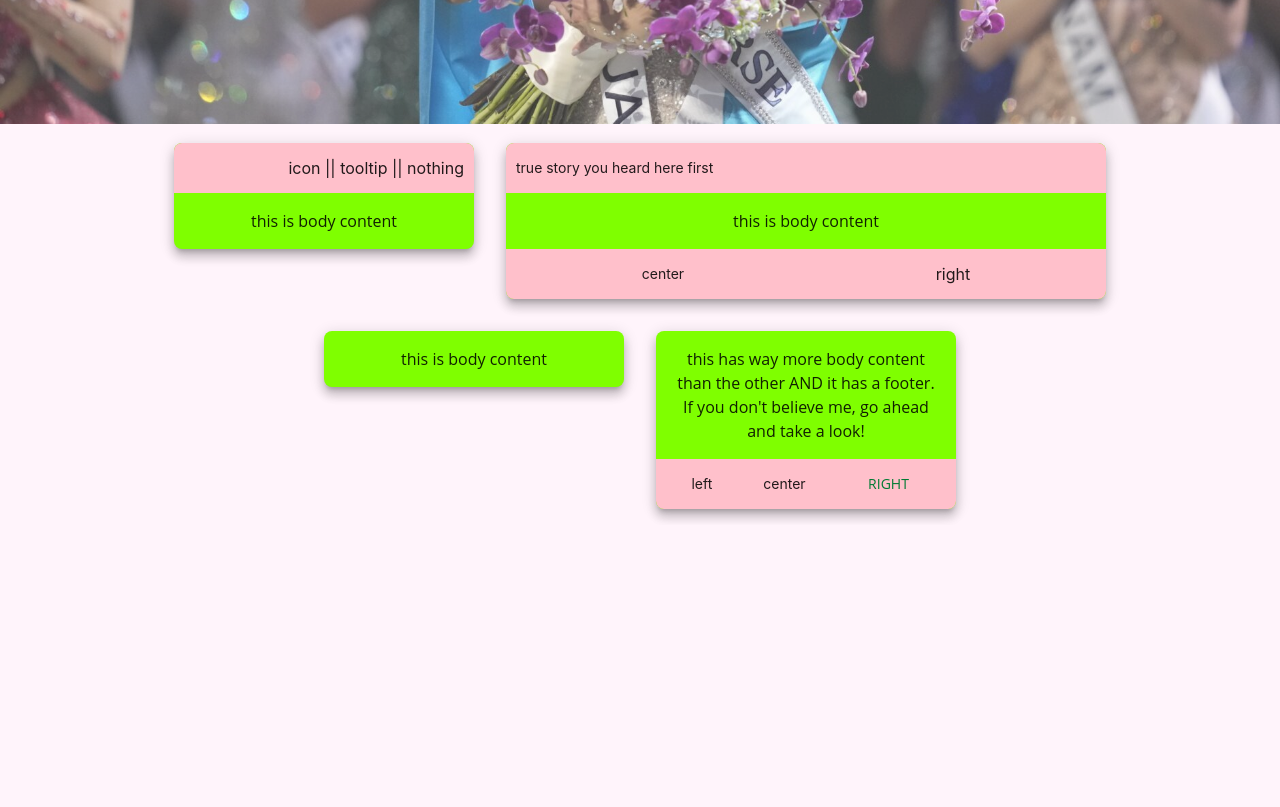
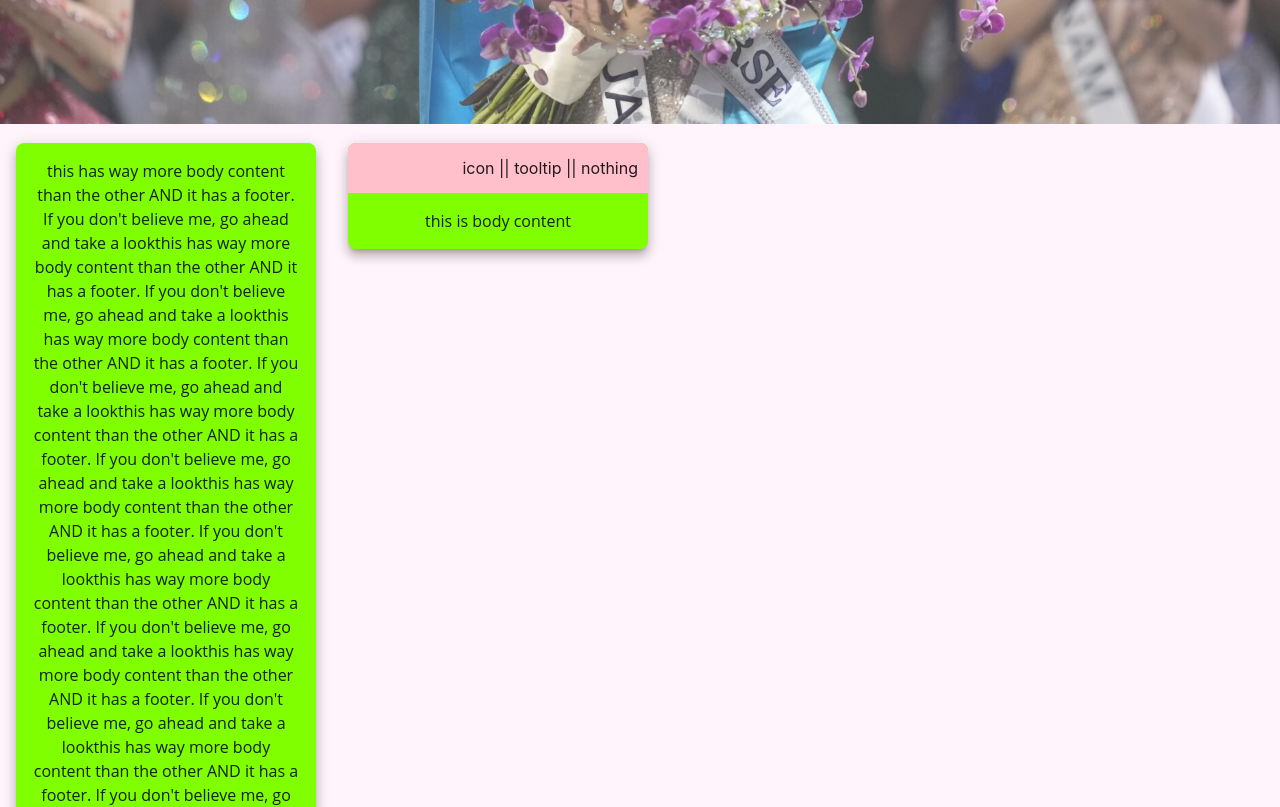
Before and after one commit to seanianking/pageantree, a React (Create React App) app in the folder client/: page / in a window 1280 px wide. Shown: the part 700-1507 px from the top of the page. Before the commit the page ends 1225 px from the top, so only its background shows below. Built offline with nearby package versions, Linux system fonts and the light colour scheme.

Commit message:
card grid setup complete

```diff
--- a/client/src/components/SimpleCard.js
+++ b/client/src/components/SimpleCard.js
@@ -38,7 +38,7 @@ const SimpleCard = ({
         <StyledCard raised sx={{ height: { height }, width: { width }, backgroundColor: "chartreuse" }}>
             {checkHeader(headerText, headerRight) &&
                 < StyledHeader >
-                    <Typography variant='body'>{headerText}</Typography>
+                    <Typography variant='h6'>{headerText}</Typography>
                     {headerRight &&
                         <span>{headerRight}</span>
                     }
--- a/client/src/pages/Home.js
+++ b/client/src/pages/Home.js
@@ -3,19 +3,44 @@ import HomeBanner from "../components/HomeBanner";
 import SimpleCard from "../components/SimpleCard";
 import PageLayout from "../layouts/PageLayout";
 import { Button } from "@mui/material";
+import Grid from "@mui/material/Unstable_Grid2"; // Grid version 2
 
 const Home = () => {
   return (
     <>
       <PageLayout>
         <HomeBanner />
-        <SimpleCard bodyContent={"this is body content"} headerRight={"icon || tooltip || nothing"} />
-        <SimpleCard bodyContent={"this is body content"} headerText={"true story you heard here first"} footerCenter={"center"} footerRight={"right"} width="600px" />
-        <SimpleCard bodyContent={"this is body content"} />
-        <SimpleCard bodyContent={"this has way more body content than the other AND it has a footer. If you don't believe me, go ahead and take a look!"} footerCenter={"center"} footerLeft={"left"} footerRight={<Button>right</Button>} />
+        <Grid container>
+          <Grid>
+            <SimpleCard
+              bodyContent={
+                "this has way more body content than the other AND it has a footer. If you don't believe me, go ahead and take a lookthis has way more body content than the other AND it has a footer. If you don't believe me, go ahead and take a lookthis has way more body content than the other AND it has a footer. If you don't believe me, go ahead and take a lookthis has way more body content than the other AND it has a footer. If you don't believe me, go ahead and take a lookthis has way more body content than the other AND it has a footer. If you don't believe me, go ahead and take a lookthis has way more body content than the other AND it has a footer. If you don't believe me, go ahead and take a lookthis has way more body content than the other AND it has a footer. If you don't believe me, go ahead and take a lookthis has way more body content than the other AND it has a footer. If you don't believe me, go ahead and take a look!"
+              }
+              footerCenter={"center"}
+              footerLeft={"left"}
+              footerRight={<Button>right</Button>}
+            />
+          </Grid>
+          <Grid>
+            <SimpleCard
+              bodyContent={"this is body content"}
+              headerRight={"icon || tooltip || nothing"}
+            />
+          </Grid>
+          <Grid>
+            <SimpleCard
+              bodyContent={"this is body content"}
+              headerText={"true story you heard here first"}
+              footerCenter={"center"}
+              footerRight={"right"}
+              width="600px"
+            />
+
+            <SimpleCard bodyContent={"this is body content"} />
+          </Grid>
+        </Grid>
       </PageLayout>
     </>
-
   );
 };
 
--- a/client/src/pages/NotFound.js
+++ b/client/src/pages/NotFound.js
@@ -1,9 +1,11 @@
 import React from 'react';
 import { useLocation } from 'react-router-dom';
+import PageLayout from '../layouts/PageLayout';
 
 function NotFound() {
   let location = useLocation();
   return (
+    <PageLayout>
       <div className="card bg-white card-rounded w-50">
         <div className="card-header bg-dark text-center">
           <h1>
@@ -11,6 +13,8 @@ function NotFound() {
           </h1>
         </div>
       </div>
+    </PageLayout>
+
   );
 }
 
```
Lines whose indentation alone changed are shown as unchanged.
